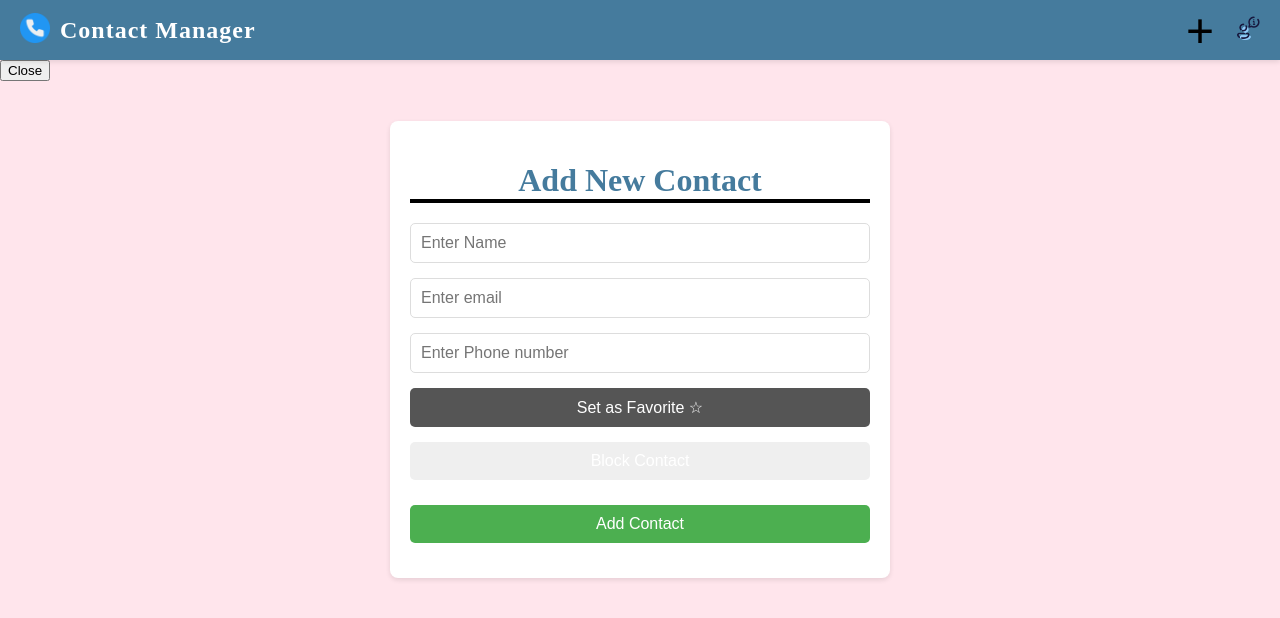
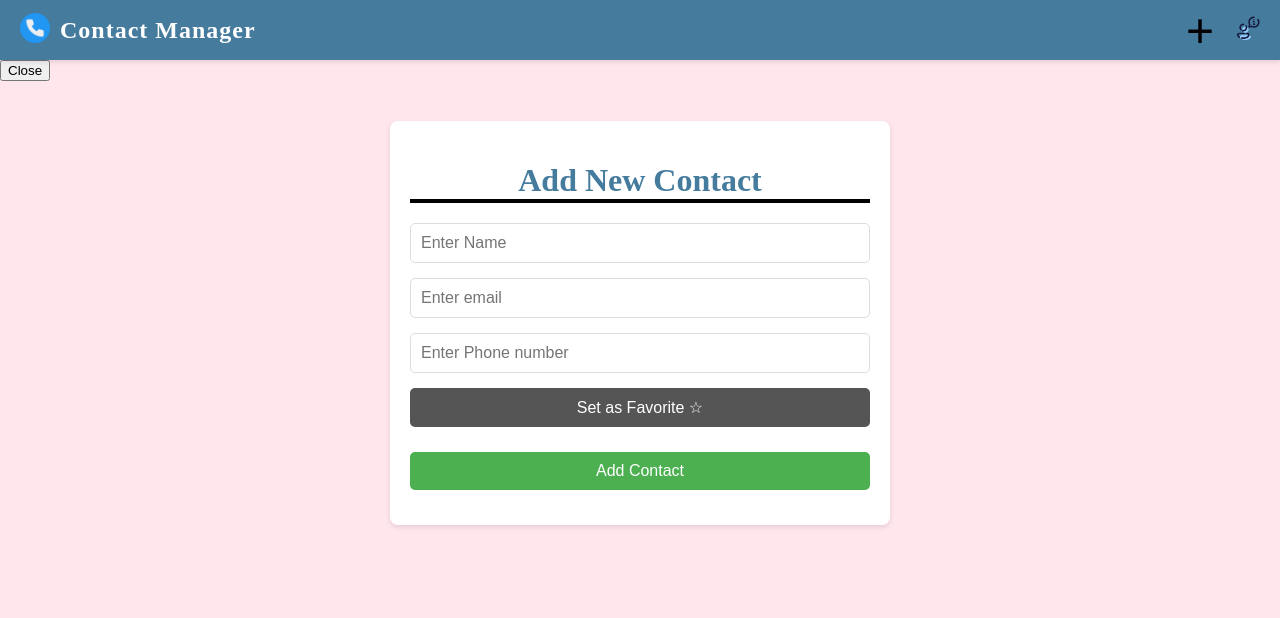
Before and after one commit to Mcadams44/contact-manager, a React (Vite) app: page /add in a window 1280 px wide. Shown: the top 618 px of the page. Built offline with nearby package versions, Linux system fonts and the light colour scheme.

Commit message:
fixed block btn

```diff
--- a/src/pages/AddContact.jsx
+++ b/src/pages/AddContact.jsx
@@ -100,14 +100,6 @@ function AddContact({ closeModal, onAddContact }) {
         </button>
 
         <button
-          type="button"
-          onClick={() => setIsBlocked(!isBlocked)}
-          className={isBlocked ? 'blocked-active' : 'blocked-notActive'}
-        >
-          {isBlocked ? 'Unblock Contact' : 'Block Contact'}
-        </button>
-
-        <button
           type="submit"
           className='submit-contact'
           disabled={isAdding}
```
